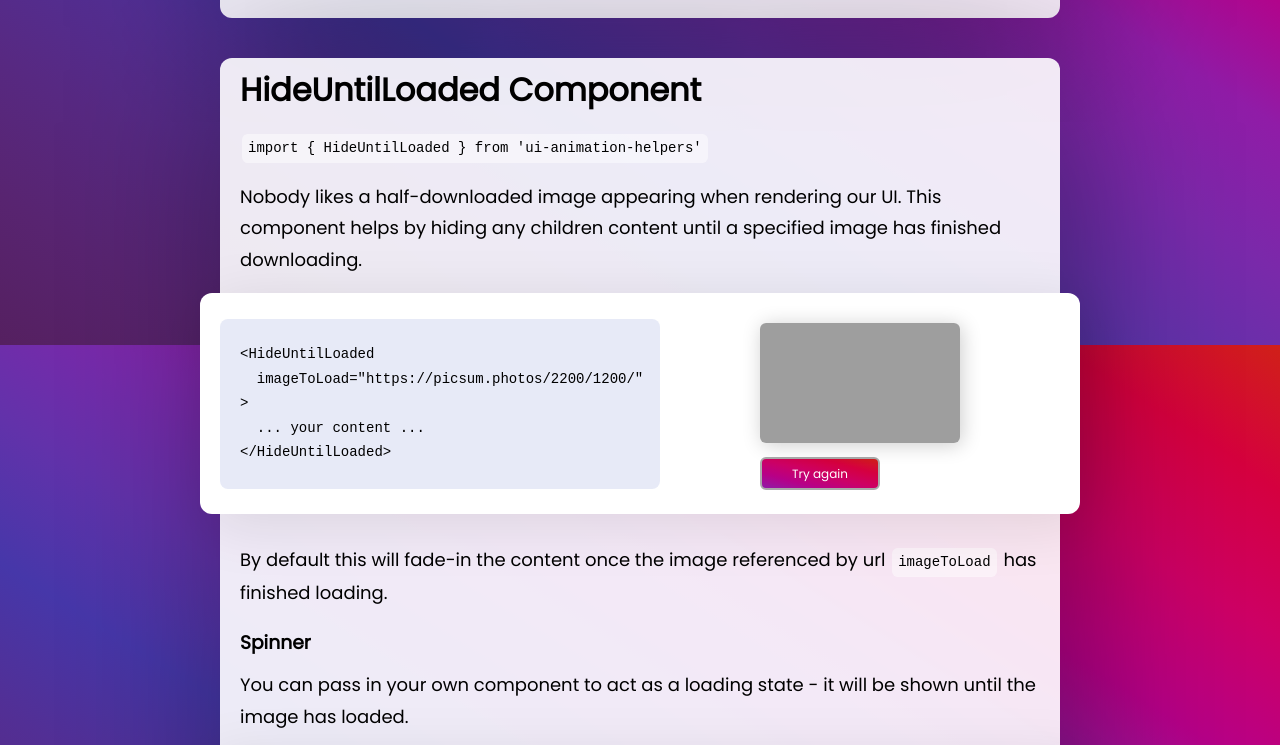
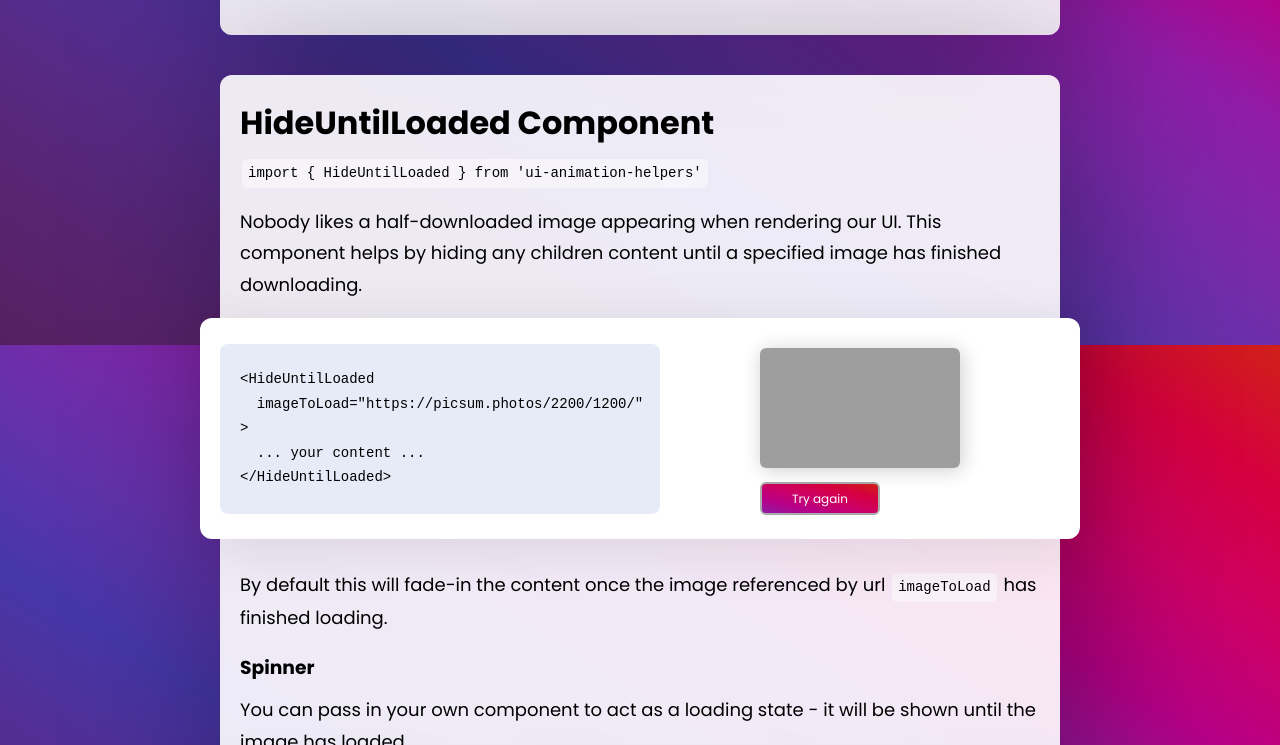
Before and after one commit to nearform/react-animation, a React app: page / in a window 1280 px wide. Shown: the part 2055-2800 px from the top of the page. Built offline with nearby package versions, Linux system fonts and the light colour scheme; grey boxes are pictures that could not be loaded.

Commit message:
Stronger headings

```diff
--- a/examples/src/index.html
+++ b/examples/src/index.html
@@ -3,7 +3,7 @@
     <title>UI Animation Helpers</title>
     <meta charset="utf-8">
     <meta name="viewport" content="width=device-width, initial-scale=1, shrink-to-fit=no">
-    <link href="https://fonts.googleapis.com/css?family=Poppins" rel="stylesheet">
+    <link href="https://fonts.googleapis.com/css?family=Poppins:400,700,900" rel="stylesheet">
 </head>
 <body>
     <noscript>
--- a/examples/src/index.js
+++ b/examples/src/index.js
@@ -410,7 +410,7 @@ const StyledDemoPage = styled(DemoPage)`
 
     @media ${() => breakpoints.desktop} {
       font-size: 64px;
-      margin-top: -69px;
+      margin-top: -68px;
     }
   }
 
@@ -441,12 +441,13 @@ const StyledDemoPage = styled(DemoPage)`
   }
 
   h2 {
-    margin-top: 0;
+    margin-top: 0.5em;
     line-height: 24px;
     margin-bottom: 1em;
 
     @media ${() => breakpoints.desktop} {
       font-size: 32px;
+      margin-bottom: 0.75em;
     }
   }
 
```
